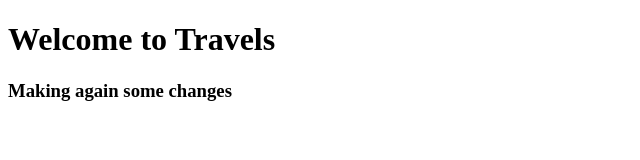
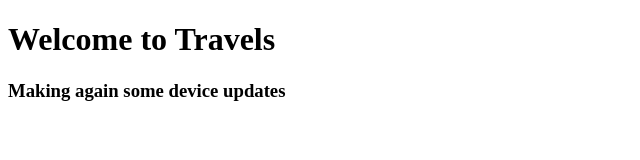
Before and after one commit to medipallibharath/travelbookings, a website: page index.html in a window 1280 px wide. Shown: the full height of the page, 0-640 px from the left. Drawn offline with Linux system fonts and the light colour scheme.

Commit message:
Another change

```diff
--- a/index.html
+++ b/index.html
@@ -7,6 +7,6 @@
 </head>
 <body>
     <h1>Welcome to Travels</h1>
-    <h3>Making again some changes</h3>
+    <h3>Making again some device updates</h3>
 </body>
 </html>
```
